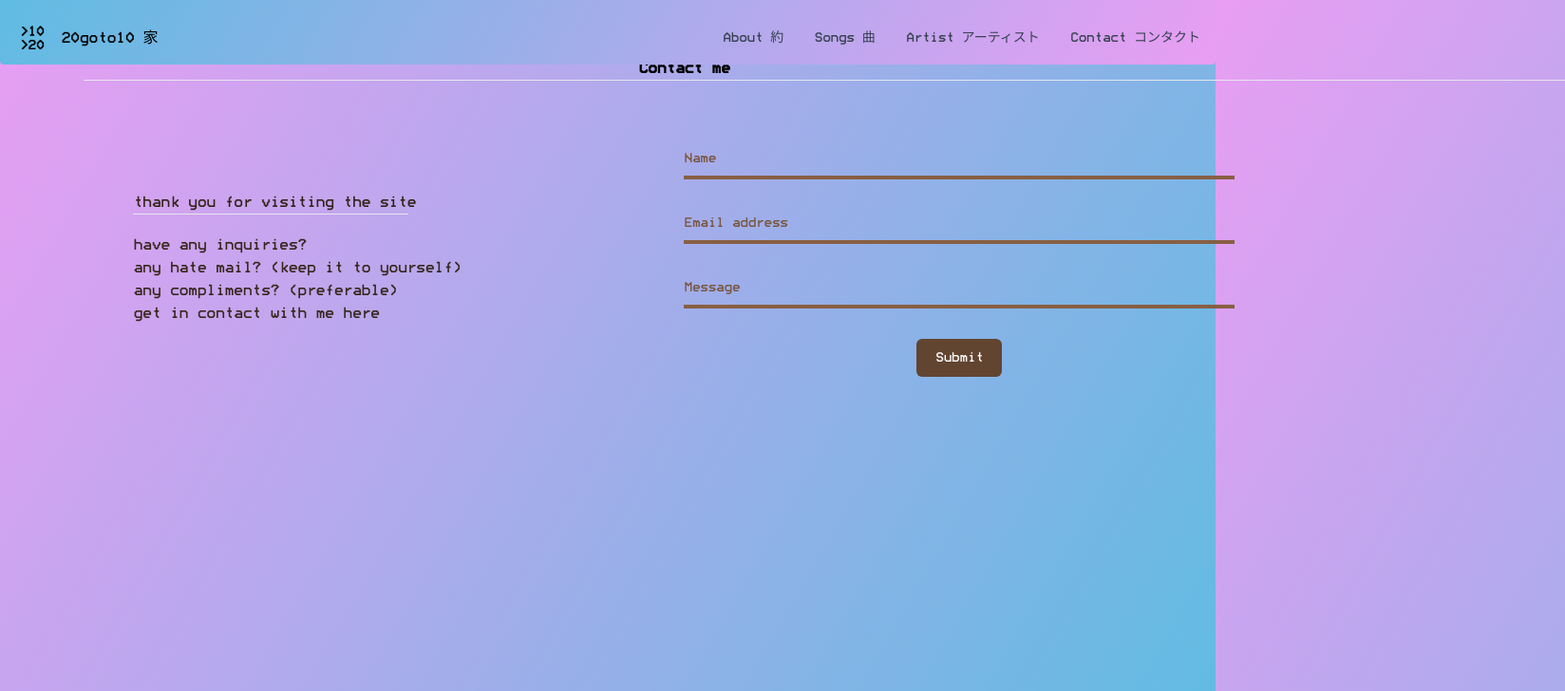
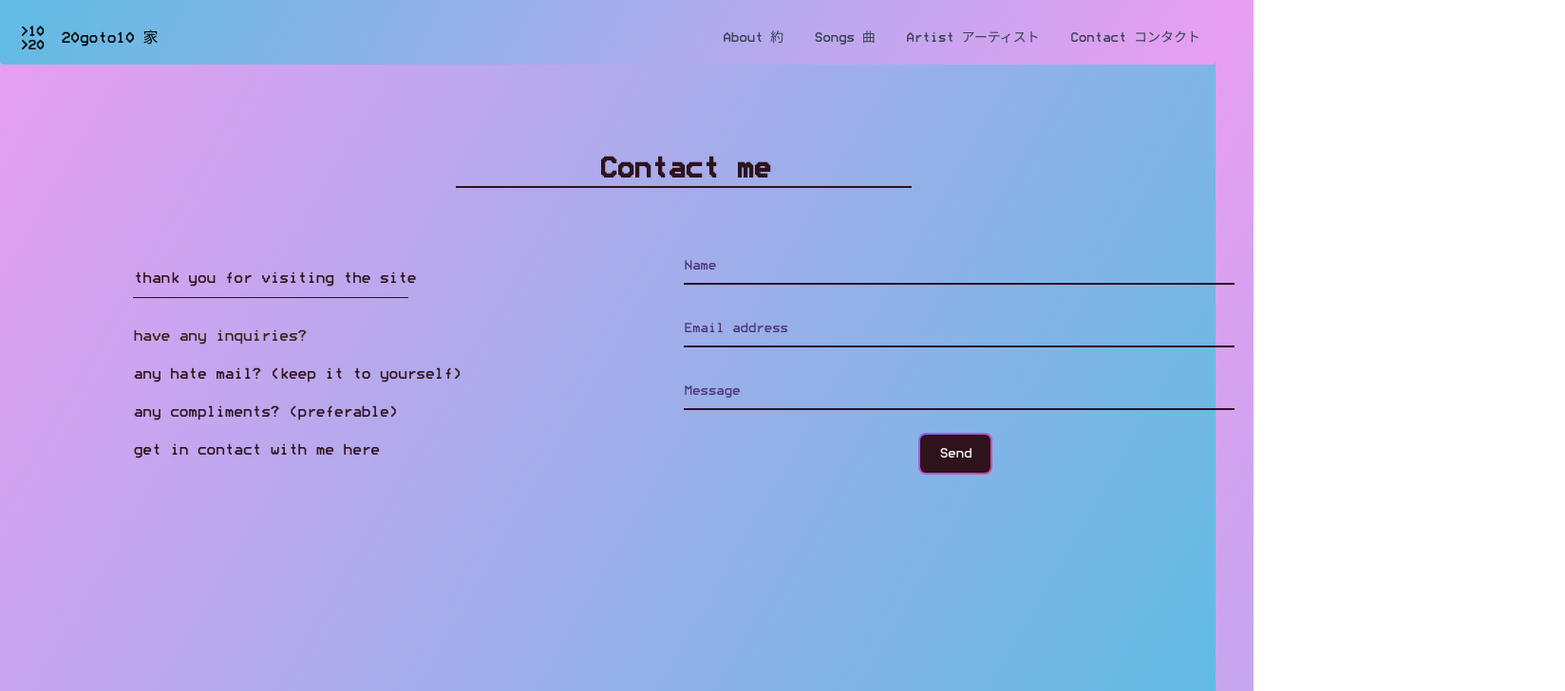
Before and after one commit to abbeydoyle/20goto10, a React (Create React App) app: page /contact in a window 1280 px wide. Shown: the top 728 px of the page at 95% size, 1648 px wide, since content can reach past the window. Built offline with nearby package versions, Linux system fonts and the light colour scheme.

Commit message:
contact page

```diff
--- a/src/components/MessageAlert.js
+++ b/src/components/MessageAlert.js
@@ -10,11 +10,11 @@ export default function MessageAlert({ setOpenMessageModal }) {
           className="fixed inset-0 w-full h-full bg-black opacity-70"
           onClick={() => setOpenMessageModal(false)}
         ></div>
-        <div className="flex items-center min-h-screen px-4 py-8">
+        <div className="flex items-center min-h-screen py-8">
           <div className="relative w-full max-w-lg p-4 mx-auto bg-white rounded-md shadow-lg">
             <button
               type="button"
-              class="text-[#b18363] bg-transparent hover:bg-[#d2b7a4] hover:text-[#78543b] rounded-lg text-sm p-1.5 ml-auto inline-flex items-center float-right"
+              class="text-[#503674] bg-transparent hover:bg-[#a371b1] hover:text-[#2e131c] rounded-lg text-sm p-1.5 ml-auto inline-flex items-center float-right"
               data-modal-hide="defaultModal"
               onClick={() => setOpenMessageModal(false)}
             >
@@ -33,18 +33,18 @@ export default function MessageAlert({ setOpenMessageModal }) {
               </svg>
               <span class="sr-only">Close modal</span>
             </button>
-            <div className="mt-3 mb-4 pl-8 sm:flex">
+            <div className="mt-3 mb-4 pl-3 sm:flex">
               <div className="mt-2 text-center sm:ml-[4rem] sm:text-left -ml-8">
-                <h4 className="text-xl font-medium text-[#573d2b] pb-4">
+                <h4 className="text-xl font-medium text-[#2e131c] pb-4">
                   Your message has been sent!
                 </h4>
-                <h5 className="text-lg font-small text-[#573d2b] pb-4">
-                  Thank you for your time
+                <h5 className="text-lg font-small text-[#2e131c] pb-4">
+                  I'll get back to you asap
                 </h5>
                 <div className="flex justify-around ">
                   <button
                     onClick={() => setOpenMessageModal(false)}
-                    className="mt-2 text-[15px] leading-relaxed text-[#78543b] hover:text-[#36261b] underline"
+                    className="mt-2 text-[15px] leading-relaxed text-[#503674] hover:text-[#2e131c] underline"
                   >
                     Back to site
                   </button>
--- a/src/pages/Contact.js
+++ b/src/pages/Contact.js
@@ -13,8 +13,8 @@ const Contact = () => {
 
   const submit = () => {
     if (name && email && message) {
-      const serviceId = "service_8d2kh4s";
-      const templateId = "template_2jx1965";
+      const serviceId = "service_ybihhs6";
+      const templateId = "template_gyvuspi";
       const userId = "cAKDVSNdfmuFAqd55";
       const templateParams = {
         name,
@@ -40,34 +40,34 @@ const Contact = () => {
   return (
     <>
 
-      <h1 className="text-center pt-5 pb-5 font-bold">
+      <h1 className="text-center pt-[10%] pb-5 text-3xl text-[#2e131c] font-bold">
         Contact me
-        <hr className="w-[130%] -translate-x-8"></hr>
+        <hr className="hidden md:block w-[40%] border-[#2e131c] border-[1px] translate-x-[75%]"></hr>
       </h1>
       <div className="grid md:grid-cols-2 w-full md:px-5 md:pt-10 md:pb-10 md:mb-10">
         <aside className="w-full self-center">
-          <h4 className="text-[#312218] ">thank you for visiting the site</h4>
-          <hr className="w-[50%] pb-5"></hr>
-          <p className="text-[#36261b]">
+          <h4 className="text-[#2e131c] leading-10 ">thank you for visiting the site</h4>
+          <hr className="w-[50%] pb-5 border-[#2e131c]"></hr>
+          <p className="text-[#36261b] leading-10">
             have any inquiries?
           </p>
-          <p className="text-[#36261b]">
+          <p className="text-[#2e131c] leading-10">
             any hate mail? (keep it to yourself)
           </p>
-          <p className="text-[#36261b]">
+          <p className="text-[#2e131c] leading-10">
             any compliments? (preferable)
           </p>
-          <p className="text-[#36261b]">
+          <p className="text-[#2e131c] leading-10">
             get in contact with me here
           </p>
         </aside>
         <form className="w-full flex flex-col items-center">
-          <div className="relative z-0 w-full mb-6 group border-b-2 border-[#885f43] peer-focus:border-[#573d2b]">
+          <div className="relative z-0 w-full mb-6 group border-b-1 border-[#2e131c] peer-focus:border-[#2e131c]">
             <input
               type="text"
               name="floating_name"
               id="floating_name"
-              className="block py-2.5 px-0 w-full text-sm text-[#573d2b] bg-transparent border-0 border-b-2 border-[#885f43] appearance-none focus:outline-none focus:ring-0 focus:border-[#573d2b] peer"
+              className="block py-2.5 px-0 w-full text-sm text-[#2e131c] bg-transparent border-0 border-b-2 border-[#2e131c] appearance-none focus:outline-none focus:ring-0 focus:border-[#573d2b] peer"
               placeholder=" "
               required
               value={name}
@@ -75,18 +75,18 @@ const Contact = () => {
             />
             <label
 
-              className="peer-focus:font-medium absolute text-sm text-[#78543b] duration-300 transform -translate-y-6 scale-75 top-3 -z-10 origin-[0] peer-focus:left-0 peer-focus:text-[#573d2b] peer-placeholder-shown:scale-100 peer-placeholder-shown:translate-y-0 peer-focus:scale-75 peer-focus:-translate-y-6"
+              className="peer-focus:font-medium absolute text-sm text-[#503674] duration-300 transform -translate-y-6 scale-75 top-3 -z-10 origin-[0] peer-focus:left-0 peer-focus:text-[#2e131c] peer-placeholder-shown:scale-100 peer-placeholder-shown:translate-y-0 peer-focus:scale-75 peer-focus:-translate-y-6"
             >
               Name
             </label>
           </div>
 
-          <div className="relative z-0 w-full mb-6 group border-b-2 border-[#885f43] peer-focus:border-[#573d2b]">
+          <div className="relative z-0 w-full mb-6 group border-b-1 border-[#2e131c] peer-focus:border-[#2e131c]">
             <input
               type="email"
               name="floating_email"
               id="floating_email"
-              className="block py-2.5 px-0 w-full text-sm text-[#573d2b] bg-transparent border-0 border-b-2 border-[#885f43] appearance-none focus:outline-none focus:ring-0 focus:border-[#573d2b] peer"
+              className="block py-2.5 px-0 w-full text-sm text-[#2e131c] bg-transparent border-0 border-b-2 border-[#2e131c] appearance-none focus:outline-none focus:ring-0 focus:border-[#573d2b] peer"
               placeholder=" "
               value={email}
               onChange={(e) => setEmail(e.target.value)}
@@ -94,18 +94,18 @@ const Contact = () => {
             />
             <label
 
-              className="peer-focus:font-medium absolute text-sm text-[#78543b] duration-300 transform -translate-y-6 scale-75 top-3 -z-10 origin-[0] peer-focus:left-0 peer-focus:text-[#573d2b] peer-placeholder-shown:scale-100 peer-placeholder-shown:translate-y-0 peer-focus:scale-75 peer-focus:-translate-y-6"
+              className="peer-focus:font-medium absolute text-sm text-[#503674] duration-300 transform -translate-y-6 scale-75 top-3 -z-10 origin-[0] peer-focus:left-0 peer-focus:text-[#2e131c] peer-placeholder-shown:scale-100 peer-placeholder-shown:translate-y-0 peer-focus:scale-75 peer-focus:-translate-y-6"
             >
               Email address
             </label>
           </div>
 
-          <div className="relative z-0 w-full mb-6 group border-b-2 border-[#885f43] peer-focus:border-[#573d2b]">
+          <div className="relative z-0 w-full mb-6 group border-b-1 border-[#2e131c] peer-focus:border-[#2e131c]">
             <input
               type="text"
               name="floating_text"
               id="floating_text"
-              className="block py-2.5 px-0 w-full text-sm text-[#573d2b] bg-transparent border-0 border-b-2 border-[#885f43] appearance-none focus:outline-none focus:ring-0 focus:border-[#573d2b] peer"
+              className="block py-2.5 px-0 w-full text-sm text-[#2e131c] bg-transparent border-0 border-b-2 border-[#2e131c] appearance-none focus:outline-none focus:ring-0 focus:border-[#573d2b] peer"
               placeholder=" "
               required
               value={message}
@@ -113,7 +113,7 @@ const Contact = () => {
             />
             <label
 
-              className="peer-focus:font-medium absolute text-sm text-[#78543b] duration-300 transform -translate-y-6 scale-75 top-3 -z-10 origin-[0] peer-focus:left-0 peer-focus:text-[#573d2b] peer-placeholder-shown:scale-100 peer-placeholder-shown:translate-y-0 peer-focus:scale-75 peer-focus:-translate-y-6"
+              className="peer-focus:font-medium absolute text-sm text-[#503674] duration-300 transform -translate-y-6 scale-75 top-3 -z-10 origin-[0] peer-focus:left-0 peer-focus:text-[#2e131c] peer-placeholder-shown:scale-100 peer-placeholder-shown:translate-y-0 peer-focus:scale-75 peer-focus:-translate-y-6"
             >
               Message
             </label>
@@ -121,10 +121,12 @@ const Contact = () => {
 
           <button
             type="submit"
-            className="w-full mt-2 p-2.5 flex-1 text-white hover:bg-[#825c40] bg-[#624530] rounded-md outline-none ring-offset-2 ring-[#825c40] focus:ring-2 text-sm sm:w-auto px-5 py-2.5 text-center"
+            className="relative inline-flex items-center justify-center p-0.5 mb-2 mr-2 overflow-hidden text-sm font-medium rounded-lg group bg-gradient-to-br from-purple-500 to-pink-500 group-hover:from-purple-500 group-hover:to-pink-500 hover:text-white text-white focus:ring-4 focus:outline-none focus:ring-purple-800"
             onClick={submit}
           >
-            Submit
+            <span class="relative px-5 py-2.5 transition-all ease-in duration-75 text-white bg-[#2e131c] rounded-md group-hover:bg-opacity-0">
+      Send
+  </span>
           </button>
         </form>
       </div>
```
